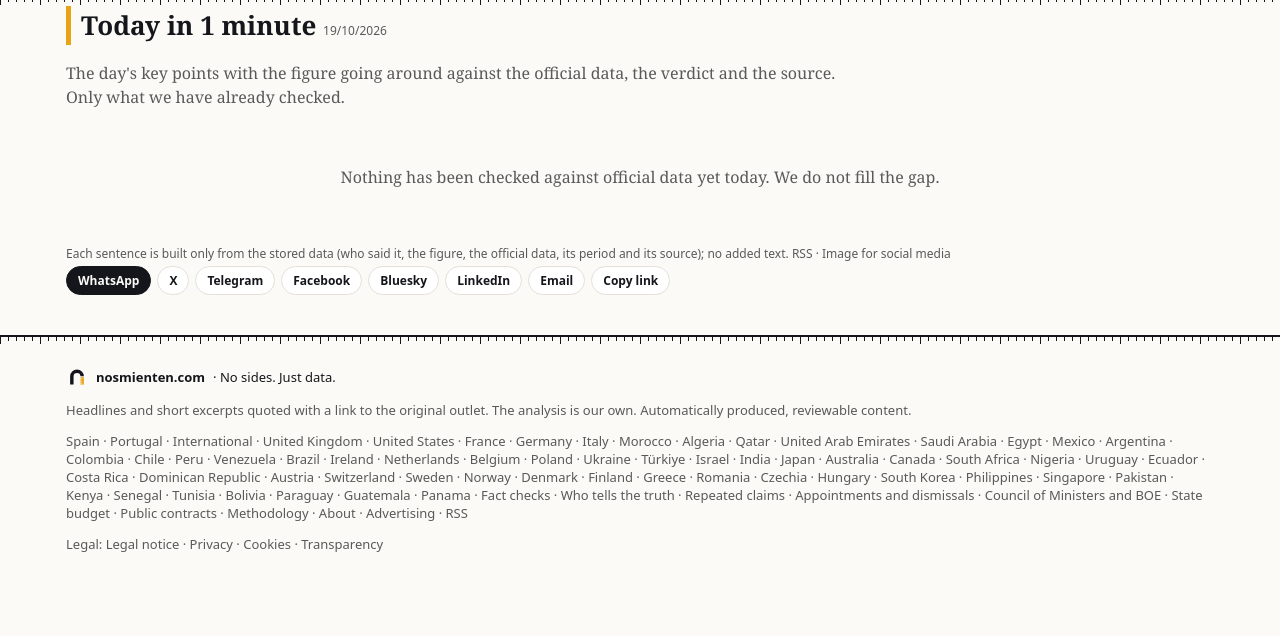
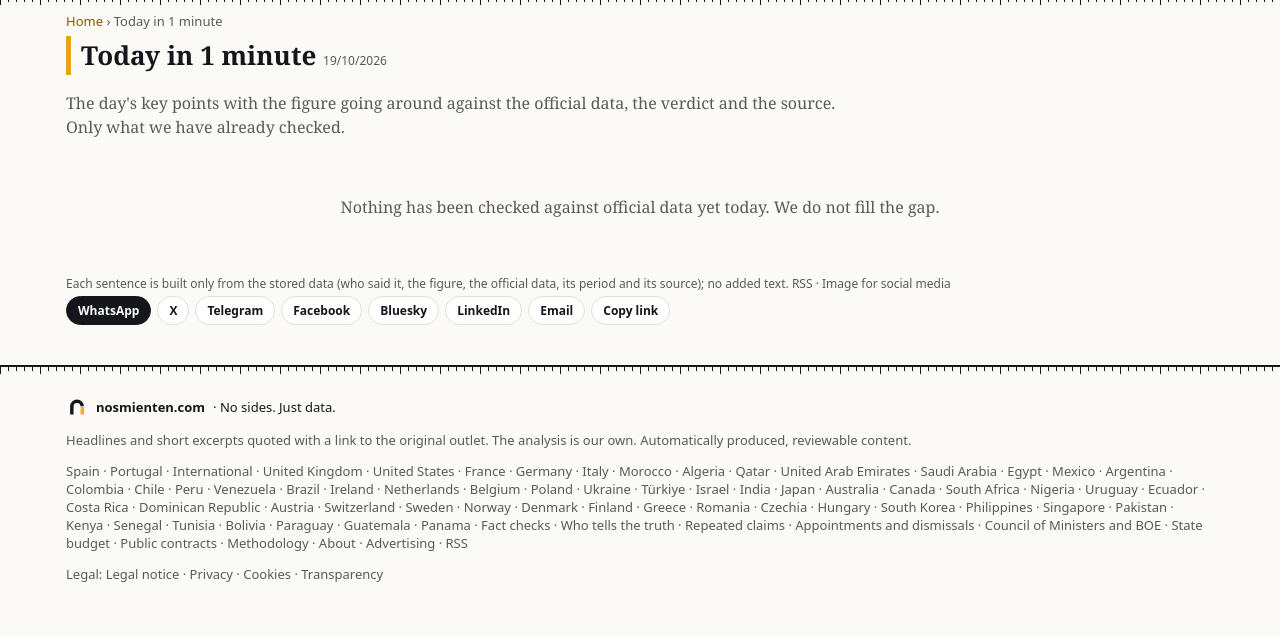
Before and after one commit to jorgealferez/truth-news, a FastAPI app: page /en/hoy in a window 1280 px wide. Shown: the part 195-831 px from the top of the page. Before the commit the page ends 747 px from the top, so only its background shows below. Run offline with FastAPI, Linux system fonts and the light colour scheme; data that the repository does not hold is empty.

Commit message:
SEO: ItemList y migas de pan en /hoy, cada clave con su URL canonica (ADR 0038) (#207)
Claude-Session: https://claude.ai/code/session_01RLTEv7Myny9sBGLTz36NPS

Co-authored-by: Claude <noreply@anthropic.com>

```diff
--- a/truthnews/web/templates/today.html
+++ b/truthnews/web/templates/today.html
@@ -2,7 +2,11 @@
 {% block title %}{{ t(lang, 'today_title') }} — {{ date_label }} — {{ site.site_name }}{% endblock %}
 {% block description %}{{ t(lang, 'today_lead') }}{% endblock %}
 {% block og_image %}{{ site.site_url }}/og/hoy-horizontal.png{% endblock %}
-{% block head %}<link rel="alternate" type="application/rss+xml" title="{{ t(lang, 'today_title') }}" href="/hoy.xml">{% endblock %}
+{# ItemList y migas (ADR 0038): cada clave con su URL canonica. #}
+{% from "_crumbs.html" import breadcrumbs with context %}
+{% block head %}<link rel="alternate" type="application/rss+xml" title="{{ t(lang, 'today_title') }}" href="/hoy.xml">
+{% if items %}{% set ns = namespace(els=[]) %}{% for k in items %}{% set ns.els = ns.els + [{'@type': 'ListItem', 'position': loop.index, 'name': k.sentence, 'url': site.site_url ~ k.path}] %}{% endfor %}{{ jsonld({'@context': 'https://schema.org', '@type': 'ItemList', 'name': t(lang, 'today_title') ~ ' — ' ~ date_label, 'url': site.site_url ~ '/hoy', 'numberOfItems': items|length, 'itemListElement': ns.els}) }}{% endif %}{% endblock %}
+{% block crumbs %}{{ breadcrumbs([(t(lang, 'home'), '/'), (t(lang, 'today_title'), None)]) }}{% endblock %}
 {% block content %}
 <h1 class="page-title">{{ t(lang, 'today_title') }} <span class="meta">{{ date_label }}</span></h1>
 <p class="lead-text">{{ t(lang, 'today_lead') }}</p>
```
Also changed, not shown: PENDIENTES.truth-news.md (+1 -0 lines), tests/test_today.py (+12 -0 lines).
